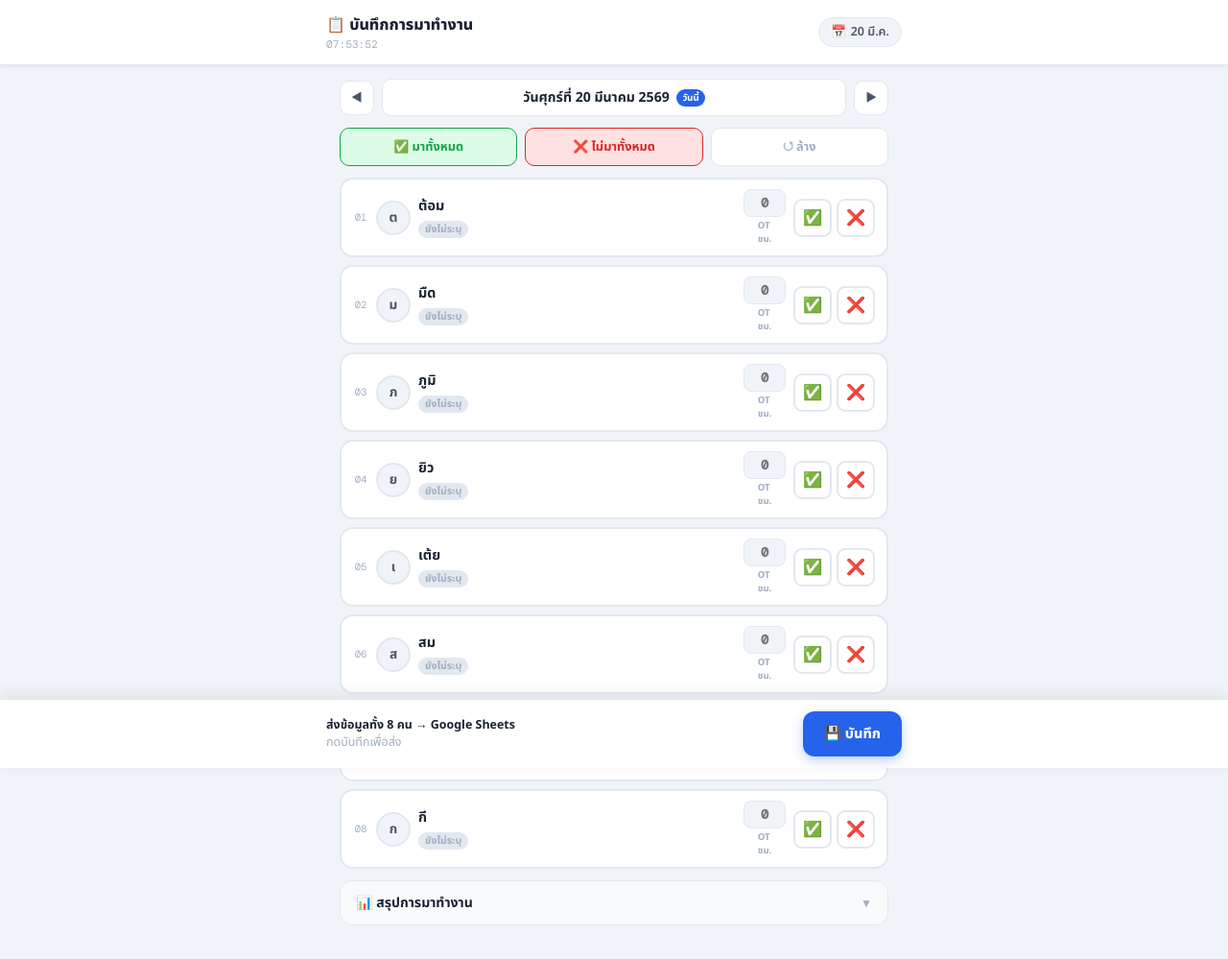
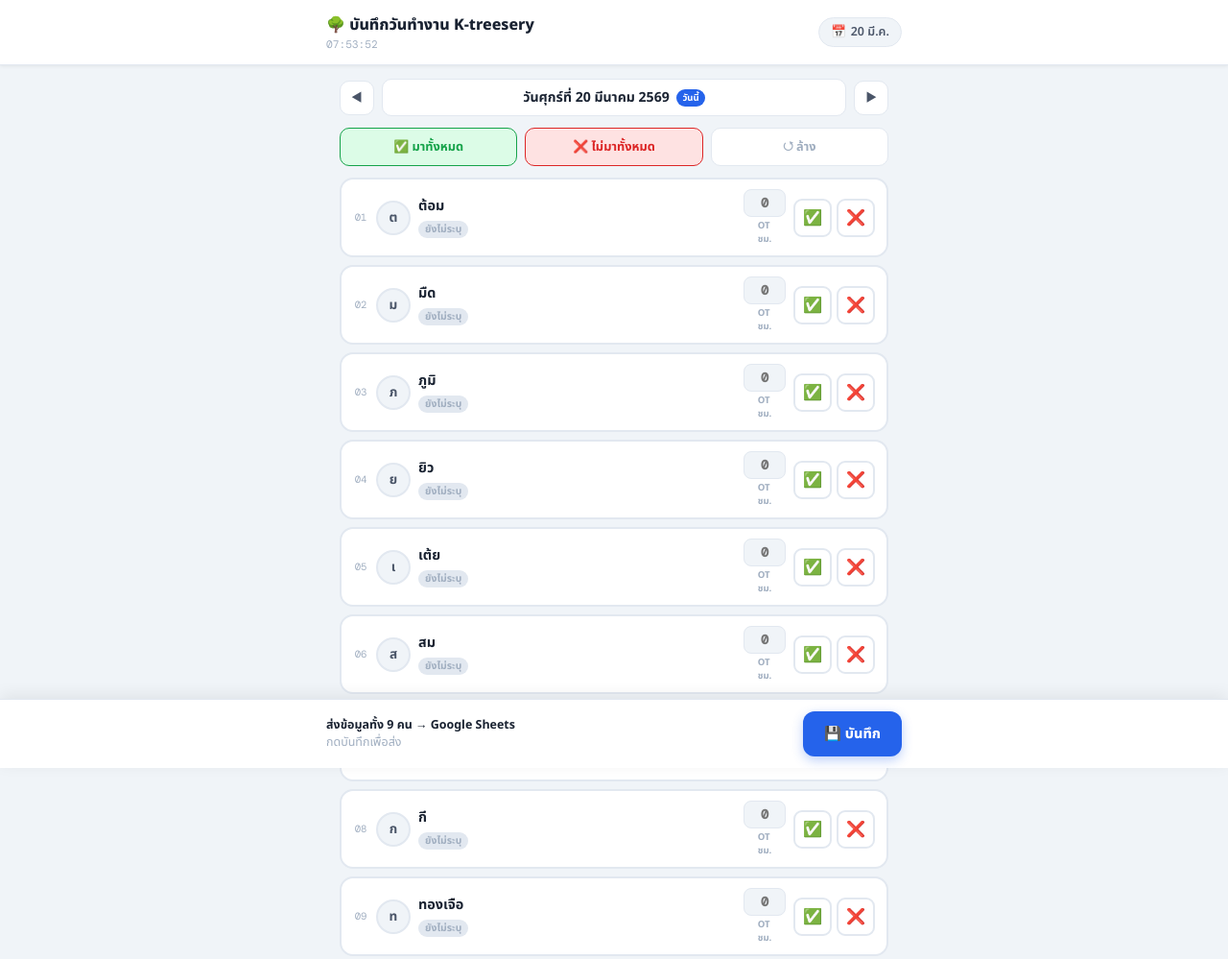
Before and after one commit to kamcharoen1995-bot/attendance, a plain HTML site: page index.html in a window 1280 px wide. Shown: the top 999 px of the page at 96% size. Drawn offline with nearby package versions, Linux system fonts and the light colour scheme.

Commit message:
Update index.html

```diff
--- a/index.html
+++ b/index.html
@@ -3,7 +3,7 @@
 <head>
 <meta charset="UTF-8">
 <meta name="viewport" content="width=device-width, initial-scale=1.0, maximum-scale=1.0">
-<title>บันทึกการมาทำงาน</title>
+<title>บันทึกวันทำงาน K-treesery</title>
 <link href="https://fonts.googleapis.com/css2?family=Noto+Sans+Thai:wght@400;500;600;700;800&family=DM+Mono:wght@400;500&display=swap" rel="stylesheet">
 <style>
 * { margin:0; padding:0; box-sizing:border-box; -webkit-tap-highlight-color:transparent; }
@@ -143,7 +143,7 @@ input#date-pick { position:absolute; opacity:0; width:0; height:0; }
 <div class="topbar">
   <div class="topbar-inner">
     <div class="topbar-left">
-      <h1>📋 บันทึกการมาทำงาน</h1>
+      <h1>🌳 บันทึกวันทำงาน K-treesery</h1>
       <div class="sub" id="clock">–</div>
     </div>
     <div class="date-pill" onclick="document.getElementById('date-pick').showPicker()">
@@ -206,7 +206,7 @@ input#date-pick { position:absolute; opacity:0; width:0; height:0; }
 <div class="save-bar">
   <div class="save-bar-inner">
     <div class="save-status">
-      <strong>ส่งข้อมูลทั้ง 8 คน → Google Sheets</strong>
+      <strong>ส่งข้อมูลทั้ง 9 คน → Google Sheets</strong>
       กดบันทึกเพื่อส่ง
     </div>
     <button class="btn-save" id="save-btn" onclick="saveAndSend()">💾 บันทึก</button>
@@ -230,7 +230,8 @@ var EMPLOYEES = [
   { id:'e5', name:'เต้ย' },
   { id:'e6', name:'สม' },
   { id:'e7', name:'มด' },
-  { id:'e8', name:'กี' }
+  { id:'e8', name:'กี' },
+  { id:'e9', name:'ทองเจือ' }
 ];
 var SCRIPT_URL = 'https://script.google.com/macros/s/AKfycbxp_k9vQ-iID3tPWAtOKH6RI51ziwDGTLpwNoxciRuXglZVI90FEOU5LxOvQjpb7E_FKQ/exec';
 
```
